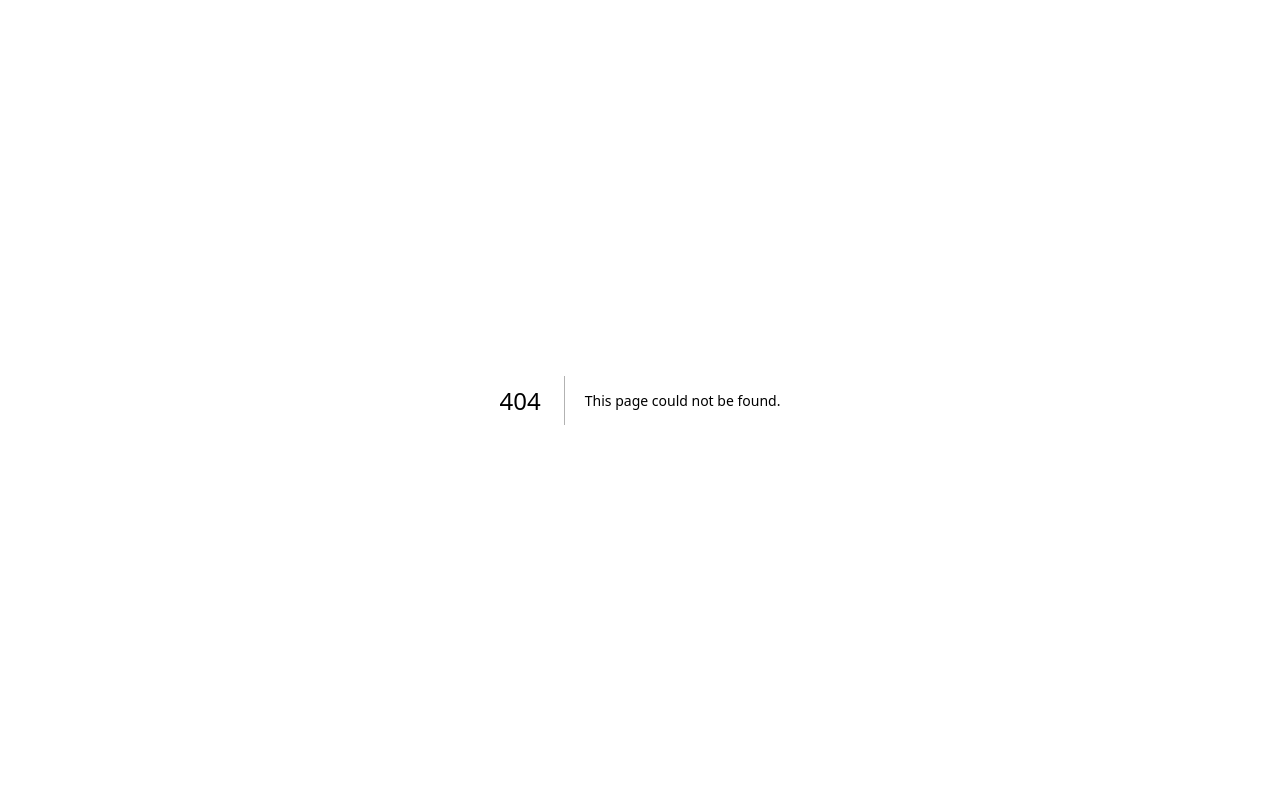
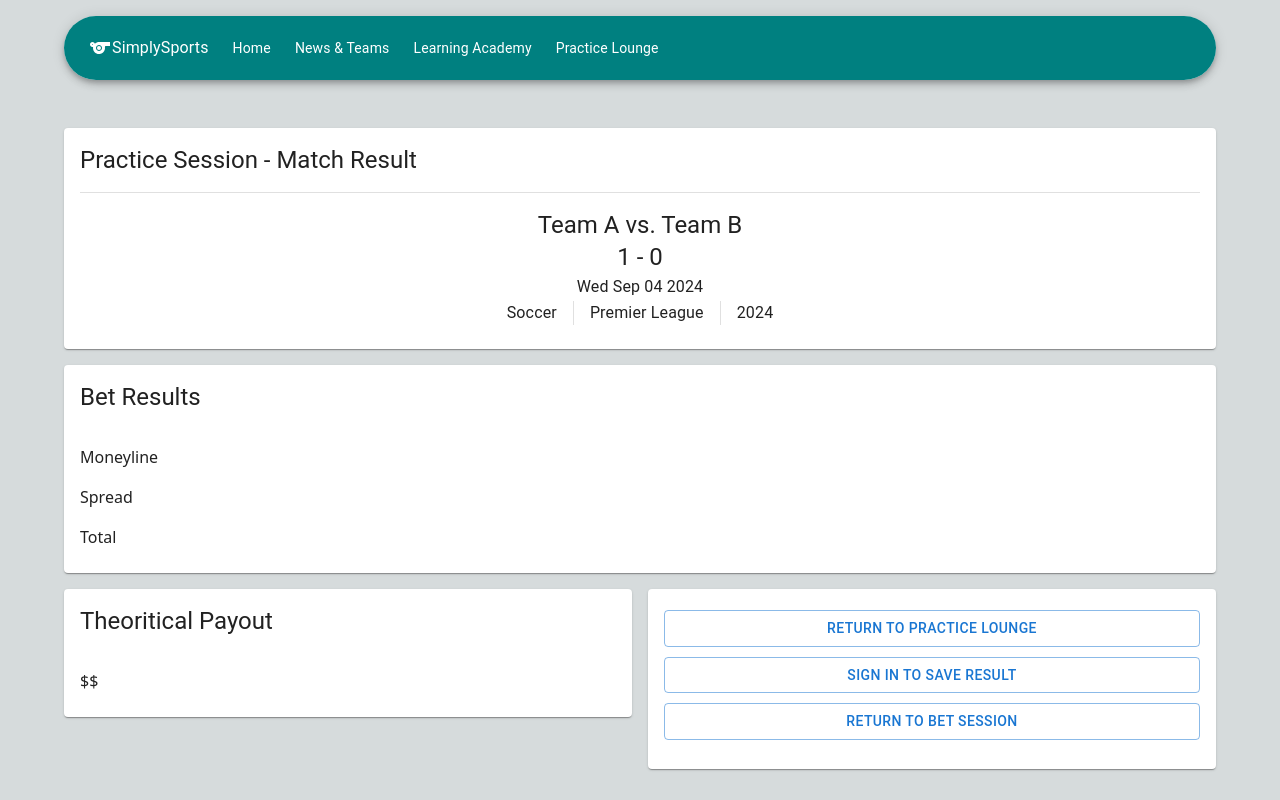
Before and after one commit to ja-perez/simply-sports, a Next.js app: page /practice/result in a window 1280 px wide. Before the commit this address had no page. Built offline with nearby package versions, Linux system fonts and the light colour scheme.

Commit message:
Rough draft betting result page and updated fetch dates after running db script

```diff
--- /dev/null
+++ b/src/app/practice/result/page.tsx
@@ -0,0 +1,9 @@
+import BetResult from "@/components/practice/bet-result"
+
+export default function Page() {
+    return (
+        <>
+        <BetResult />
+        </>
+    )
+}
--- /dev/null
+++ b/src/components/practice/bet-result.tsx
@@ -0,0 +1,172 @@
+import {
+    Grid,
+    Container,
+    Card,
+    CardHeader,
+    CardContent,
+    Typography,
+    Button,
+    Divider
+} from "@mui/material"
+
+
+export default function BetResult() {
+    return (
+        <>
+        <Grid container spacing={2}
+            id="practice-session-container"
+            >
+            <Grid item xs={12}>
+                <Card>
+                    <CardHeader
+                        title="Practice Session - Match Result"
+                        id="session-card-header"
+                        />
+                    <Divider variant="middle"/>
+                    <CardContent id="session-card-content">
+                        <Typography variant="h5" align="center">
+                            {match.teams[0].name + " vs. " + match.teams[1].name}
+                        </Typography>
+                        <Typography variant="h5" align="center">
+                            {match.teams[0].score}
+                            {" - "}
+                            {match.teams[1].score}
+                        </Typography>
+                        <Typography variant="subtitle1" align="center">
+                            {match.date.toDateString()}
+                            </Typography>
+                        <Container
+                            sx={{
+                                display: "flex",
+                                flexDirection: "row",
+                                justifyItems: "space-around",
+                                justifyContent: "center"
+                            }}>
+                            <Typography variant="body1">
+                                {match.metadata.sport}
+                                </Typography>
+
+                            <Divider flexItem orientation="vertical" sx={{mx:2}}/>
+
+                            <Typography variant="body1">
+                                {match.metadata.league}
+                                </Typography>
+
+                            <Divider flexItem orientation="vertical" sx={{mx:2}}/>
+
+                            <Typography variant="body1">
+                                {match.metadata.season}
+                                </Typography>
+                            </Container>
+                        </CardContent>
+                    </Card>
+                </Grid>
+
+            <Grid item xs={12}>
+                <Card>
+                    <CardHeader
+                        title="Bet Results"
+                        />
+                    <CardContent>
+                        <Grid container spacing={2}>
+                            <Grid item xs={12}>
+                                <MoneylineResult />
+                            </Grid>
+                            <Grid item xs={12}>
+                                <SpreadResult />
+                            </Grid>
+                            <Grid item xs={12}>
+                                <TotalResult />
+                            </Grid>
+                        </Grid>
+                    </CardContent>
+                </Card>
+            </Grid>
+
+            <Grid item xs={6}>
+                <Card>
+                    <CardHeader
+                        title="Theoritical Payout"/>
+                    <CardContent>
+                        $$
+                    </CardContent>
+                </Card>
+            </Grid>
+
+            <Grid item xs={6}>
+                <Card>
+                    <CardContent sx={{
+                        display:'flex',
+                        flexDirection:'column'
+                    }}>
+                        <Button variant="outlined" sx={{marginY:"5px"}} href="/practice">
+                            Return to Practice Lounge
+                        </Button>
+                        <Button variant="outlined" sx={{marginY:"5px"}}>
+                            Sign in to save result
+                        </Button>
+                        {process.env.MODE === "prod"
+                        ? null
+                        :<Button variant="outlined" sx={{marginY:"5px"}} href="/practice/session">
+                            Return to Bet Session
+                            </Button>
+                        }
+                    </CardContent>
+                </Card>
+            </Grid>
+        </Grid>
+        </>
+    )
+}
+
+function MoneylineResult() {
+    return (
+        <>
+        Moneyline
+        </>
+    )
+}
+function SpreadResult() {
+    return (
+        <>
+        Spread
+        </>
+    )
+}
+function TotalResult() {
+    return (
+        <>
+        Total
+        </>
+    )
+}
+
+
+
+const match = {
+    title:"Team A vs. Team B",
+    date: new Date(),
+    metadata: {
+        sport: "Soccer",
+        league: "Premier League",
+        season: "2024",
+        referee: "Person A"
+    },
+    venue: {
+        name: "Arena X"
+    },
+    teams: [
+        {
+            homeAway: "home",
+            name: "Team A",
+            winner: true,
+            score: 1,
+        },
+        {
+            homeAway: "away",
+            name: "Team B",
+            winner: false,
+            score: 0,
+        }
+    ]
+}
--- a/src/components/practice/practice-session.tsx
+++ b/src/components/practice/practice-session.tsx
@@ -105,7 +105,7 @@ export default function PracticeSession() {
             </Grid>
             <Grid item xs={6}>
                 <Card sx={{display:'flex', justifyContent:'center', marginBottom:"10px"}}>
-                    <Button size="large" sx={{ width:"100%"}}>
+                    <Button size="large" sx={{ width:"100%"}} href="/practice/result">
                         Submit Betting Slip
                     </Button>
                 </Card>
```
Also changed, not shown: 2 other files (tests, documents, lock files or other folders).
